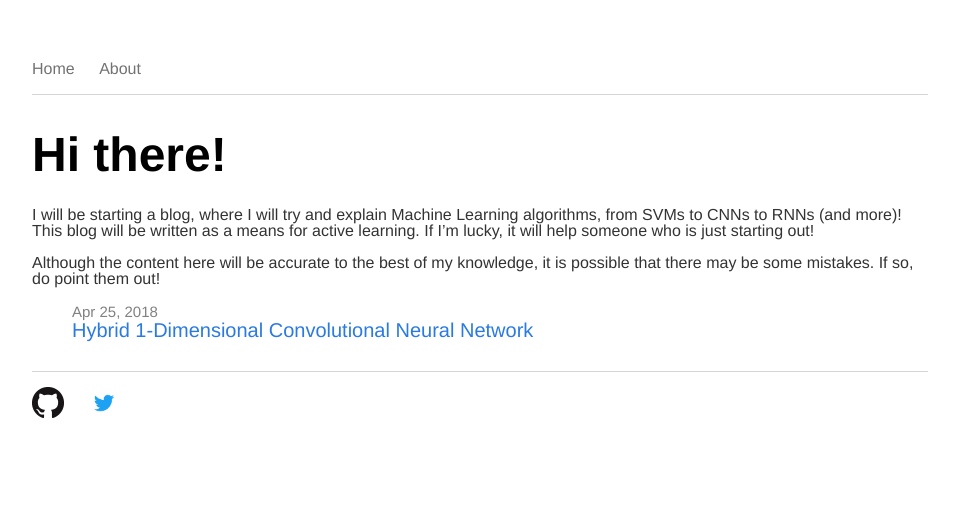
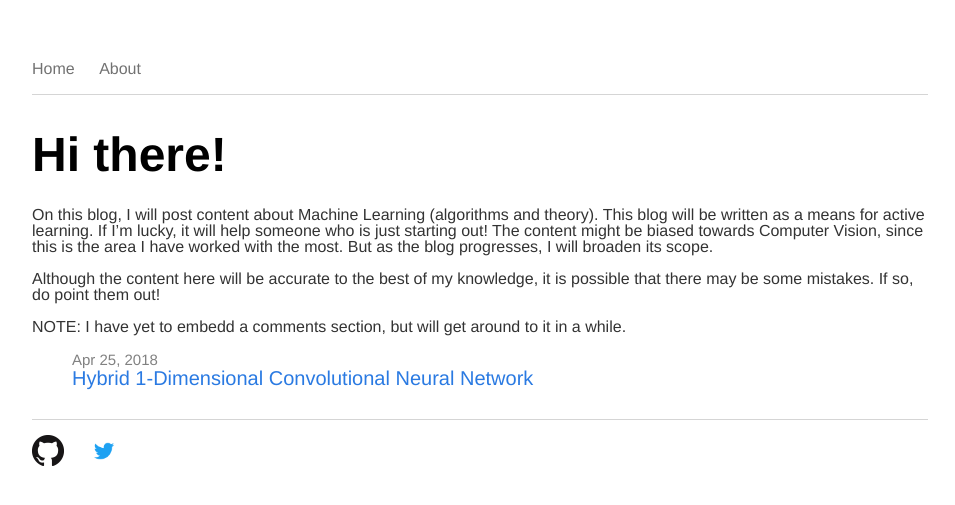
Before and after one commit to savadikarc/savadikarc.github.io, a Jekyll site: the page built from index.html, in a window 1280 px wide. Shown: the top 505 px of the page, without its empty margins (160-1115 px from the left). Built offline with Jekyll 4.4.1, drawn with Linux system fonts in a browser that asks for light colours.

Commit message:
Update discription.

```diff
--- a/index.html
+++ b/index.html
@@ -4,8 +4,9 @@ title: Chinmay's Blog
 ---
 <div class="home">
 	<h1>Hi there!</h1>
-	<p>I will be starting a blog, where I will try and explain Machine Learning algorithms, from SVMs to CNNs to RNNs (and more)! This blog will be written as a means for active learning. If I’m lucky, it will help someone who is just starting out!</p>
+	<p>On this blog, I will post content about Machine Learning (algorithms and theory). This blog will be written as a means for active learning. If I’m lucky, it will help someone who is just starting out! The content might be biased towards Computer Vision, since this is the area I have worked with the most. But as the blog progresses, I will broaden its scope.</p>
 	<p>Although the content here will be accurate to the best of my knowledge, it is possible that there may be some mistakes. If so, do point them out!</p>
+	<p>NOTE: I have yet to embedd a comments section, but will get around to it in a while.</p>
 	<ul class="posts">
 		{% for post in site.posts %}
       		<li>
```
